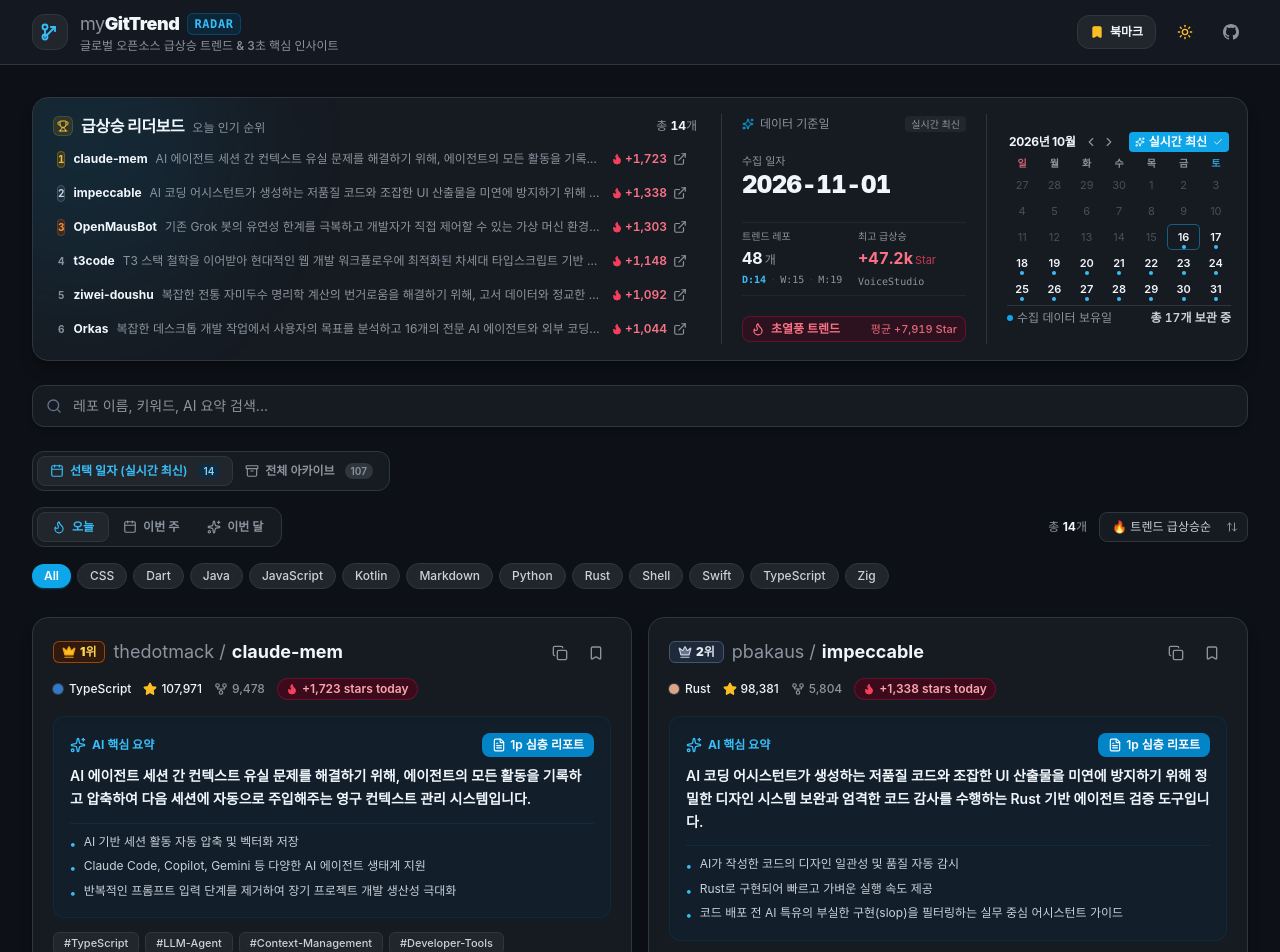
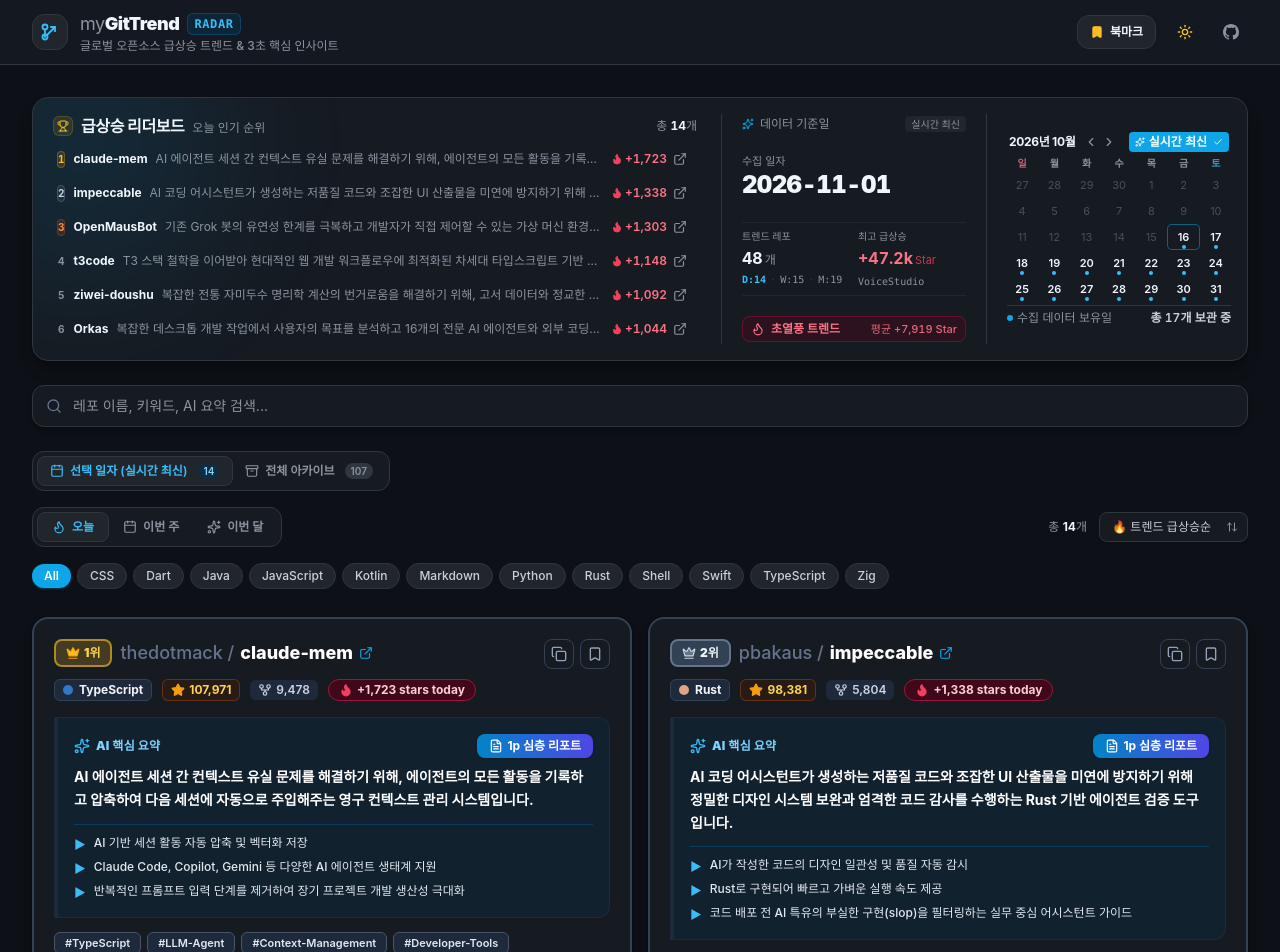
Before and after one commit to yusulike/myGitTrend, a React (Vite) app: page / in a window 1280 px wide. Shown: the top 952 px of the page. Built offline with nearby package versions, Linux system fonts and the light colour scheme.

Commit message:
style(RepoCard): adopt bolder high-contrast variant with accent highlights via Impeccable live

```diff
--- a/src/components/RepoCard.tsx
+++ b/src/components/RepoCard.tsx
@@ -71,27 +71,25 @@ export function RepoCard({
   return (
     <article
       id={cardId}
-      className="group bg-white dark:bg-[#161b22] border border-slate-200 dark:border-[#30363d] rounded-2xl p-5 hover:border-sky-500/60 dark:hover:border-[#58a6ff]/60 shadow-sm hover:shadow-md dark:shadow-lg dark:shadow-black/30 dark:hover:shadow-black/50 transition-all flex flex-col justify-between scroll-mt-24"
+      className="group bg-white dark:bg-[#161b22] border-2 border-slate-300 dark:border-slate-700 hover:border-sky-500 dark:hover:border-sky-400 rounded-2xl p-5 shadow-md hover:shadow-xl dark:shadow-black/50 transition-all flex flex-col justify-between scroll-mt-24"
     >
       <div>
-        {/* Header row: Owner/Repo + Quick Actions */}
         <div className="flex items-start justify-between gap-3 mb-2.5">
           <div className="min-w-0 flex-1 flex items-center gap-2 flex-wrap">
-            {/* Crown Badge for Top 1, 2, 3 located to the left of the title */}
             {rank === 1 && (
-              <span className="inline-flex items-center gap-1 px-2 py-0.5 rounded-md text-xs font-black bg-amber-100/90 dark:bg-amber-950/60 text-amber-700 dark:text-amber-300 border border-amber-300 dark:border-amber-700/80 shrink-0 shadow-xs">
+              <span className="inline-flex items-center gap-1 px-2.5 py-1 rounded-lg text-xs font-black bg-amber-400/20 text-amber-600 dark:text-amber-300 border-2 border-amber-400/60 shrink-0 shadow-sm">
                 <Crown className="w-3.5 h-3.5 text-amber-500 fill-amber-400 shrink-0" />
                 <span>1위</span>
               </span>
             )}
             {rank === 2 && (
-              <span className="inline-flex items-center gap-1 px-2 py-0.5 rounded-md text-xs font-black bg-slate-100 dark:bg-slate-800 text-slate-700 dark:text-slate-200 border border-slate-300 dark:border-slate-600 shrink-0 shadow-xs">
+              <span className="inline-flex items-center gap-1 px-2.5 py-1 rounded-lg text-xs font-black bg-slate-200 dark:bg-slate-700 text-slate-800 dark:text-slate-100 border-2 border-slate-400 dark:border-slate-500 shrink-0 shadow-sm">
                 <Crown className="w-3.5 h-3.5 text-slate-400 dark:text-slate-300 fill-slate-300 dark:fill-slate-500 shrink-0" />
                 <span>2위</span>
               </span>
             )}
             {rank === 3 && (
-              <span className="inline-flex items-center gap-1 px-2 py-0.5 rounded-md text-xs font-black bg-orange-100/90 dark:bg-orange-950/60 text-orange-800 dark:text-orange-300 border border-orange-300/80 dark:border-orange-700/60 shrink-0 shadow-xs">
+              <span className="inline-flex items-center gap-1 px-2.5 py-1 rounded-lg text-xs font-black bg-orange-400/20 text-orange-700 dark:text-orange-300 border-2 border-orange-400/60 shrink-0 shadow-sm">
                 <Crown className="w-3.5 h-3.5 text-orange-600 dark:text-orange-400 fill-orange-500/80 shrink-0" />
                 <span>3위</span>
               </span>
@@ -101,81 +99,64 @@ export function RepoCard({
               href={item.url}
               target="_blank"
               rel="noopener noreferrer"
-              className="group-hover:text-sky-600 dark:group-hover:text-[#58a6ff] font-bold text-base sm:text-lg text-slate-900 dark:text-[#f0f6fc] inline-flex items-center gap-1.5 break-all transition-colors"
+              className="font-extrabold text-base sm:text-lg text-slate-900 dark:text-white group-hover:text-sky-600 dark:group-hover:text-sky-400 inline-flex items-center gap-1.5 break-all transition-colors"
             >
-              <span className="text-slate-500 dark:text-[#8b949e] font-normal">
-                {item.owner} /
-              </span>
+              <span className="text-slate-400 dark:text-slate-500 font-medium">{item.owner} /</span>
               <span>{item.repo}</span>
-              <ExternalLink className="w-3.5 h-3.5 text-slate-400 dark:text-[#8b949e] opacity-0 group-hover:opacity-100 transition-opacity shrink-0" />
+              <ExternalLink className="w-3.5 h-3.5 text-sky-500 shrink-0" />
             </a>
           </div>
 
           <div className="flex items-center gap-1.5 shrink-0">
-            {/* Clone URL Copy */}
             <button
               onClick={handleCopyClone}
-              className="p-1.5 rounded-lg text-slate-500 dark:text-[#8b949e] hover:text-slate-900 dark:hover:text-[#f0f6fc] hover:bg-slate-100 dark:hover:bg-[#21262d] border border-transparent hover:border-slate-200 dark:hover:border-[#30363d] transition-colors"
+              className="p-1.5 rounded-lg text-slate-600 dark:text-slate-400 hover:text-slate-900 dark:hover:text-white hover:bg-slate-100 dark:hover:bg-slate-800 border border-slate-200 dark:border-slate-700 transition-colors"
               title="git clone 명령어 복사"
             >
-              {copied ? (
-                <Check className="w-4 h-4 text-emerald-500 dark:text-emerald-400" />
-              ) : (
-                <Copy className="w-4 h-4" />
-              )}
+              {copied ? <Check className="w-4 h-4 text-emerald-500" /> : <Copy className="w-4 h-4" />}
             </button>
-
-            {/* Bookmark Button */}
             <button
               onClick={() => onToggleBookmark(item.id)}
-              className={`p-1.5 rounded-lg transition-colors ${
+              className={`p-1.5 rounded-lg transition-colors border ${
                 isBookmarked
-                  ? 'text-amber-500 dark:text-amber-400 bg-amber-50 dark:bg-amber-950/60 border border-amber-200 dark:border-amber-800/60'
-                  : 'text-slate-400 dark:text-[#8b949e] hover:text-amber-500 dark:hover:text-amber-400 hover:bg-slate-100 dark:hover:bg-[#21262d] border border-transparent hover:border-slate-200 dark:hover:border-[#30363d]'
+                  ? 'text-amber-500 bg-amber-50 dark:bg-amber-950/60 border-amber-300 dark:border-amber-700'
+                  : 'text-slate-400 hover:text-amber-500 hover:bg-slate-100 dark:hover:bg-slate-800 border-slate-200 dark:border-slate-700'
               }`}
               title={isBookmarked ? '북마크 제거' : '북마크 추가'}
             >
-              <Bookmark
-                className={`w-4 h-4 ${isBookmarked ? 'fill-amber-500 dark:fill-amber-400' : ''}`}
-              />
+              <Bookmark className={`w-4 h-4 ${isBookmarked ? 'fill-amber-500' : ''}`} />
             </button>
           </div>
         </div>
 
-        {/* Stats & Language Row */}
-        <div className="flex flex-wrap items-center gap-3 text-xs text-slate-500 dark:text-[#8b949e] mb-4">
+        {/* Stats Row with bold badges */}
+        <div className="flex flex-wrap items-center gap-2.5 text-xs mb-4">
           {item.language && (
-            <span className="flex items-center gap-1.5 font-medium text-slate-700 dark:text-[#f0f6fc]">
-              <span
-                className="w-2.5 h-2.5 rounded-full inline-block ring-1 ring-slate-300 dark:ring-slate-700"
-                style={{ backgroundColor: langColor }}
-              />
+            <span className="flex items-center gap-1.5 font-bold px-2 py-0.5 rounded-md bg-slate-100 dark:bg-slate-800 border border-slate-200 dark:border-slate-700 text-slate-800 dark:text-slate-100">
+              <span className="w-2.5 h-2.5 rounded-full inline-block" style={{ backgroundColor: langColor }} />
               {item.language}
             </span>
           )}
-
-          <span className="flex items-center gap-1 font-medium text-slate-700 dark:text-[#f0f6fc]">
-            <Star className="w-3.5 h-3.5 text-amber-500 dark:text-amber-400 fill-amber-500 dark:fill-amber-400" />
+          <span className="flex items-center gap-1 font-bold px-2 py-0.5 rounded-md bg-amber-50 dark:bg-amber-950/40 border border-amber-200 dark:border-amber-800/60 text-amber-700 dark:text-amber-300">
+            <Star className="w-3.5 h-3.5 fill-amber-500 text-amber-500" />
             {item.stars.toLocaleString()}
           </span>
-
-          <span className="flex items-center gap-1 font-medium text-slate-500 dark:text-[#8b949e]">
+          <span className="flex items-center gap-1 font-semibold px-2 py-0.5 rounded-md bg-slate-100 dark:bg-slate-800 text-slate-600 dark:text-slate-300">
             <GitFork className="w-3.5 h-3.5" />
             {item.forks.toLocaleString()}
           </span>
-
           {item.starsPeriod > 0 && (
-            <span className="flex items-center gap-1 font-semibold text-rose-600 dark:text-rose-300 bg-rose-50 dark:bg-rose-950/70 border border-rose-200 dark:border-rose-900/60 px-2 py-0.5 rounded-full">
-              <Flame className="w-3 h-3 fill-rose-500 text-rose-500" />
+            <span className="flex items-center gap-1 font-bold text-rose-700 dark:text-rose-200 bg-rose-100 dark:bg-rose-950/80 border border-rose-300 dark:border-rose-800 px-2.5 py-0.5 rounded-full shadow-xs">
+              <Flame className="w-3.5 h-3.5 fill-rose-500 text-rose-500" />
               +{item.starsPeriod.toLocaleString()} {periodLabel}
             </span>
           )}
         </div>
 
-        {/* AI Summary Highlight Box */}
-        <div className="bg-sky-50/60 dark:bg-sky-950/20 border border-sky-100 dark:border-sky-900/30 rounded-xl p-4 mb-3.5 shadow-sm dark:shadow-inner">
+        {/* AI Summary Box with Left Accent Strip */}
+        <div className="border-l-4 border-l-sky-500 bg-sky-50/80 dark:bg-sky-950/30 border-y border-r border-slate-200 dark:border-slate-800 rounded-r-xl rounded-l-none p-4 mb-3.5 shadow-sm">
           <div className="flex items-center justify-between gap-2 mb-2">
-            <div className="flex items-center gap-1.5 text-sky-600 dark:text-sky-400 text-xs font-bold">
+            <div className="flex items-center gap-1.5 text-sky-700 dark:text-sky-300 text-xs font-black tracking-wide uppercase">
               <Sparkles className="w-4 h-4 text-sky-600 dark:text-sky-400" />
               <span>AI 핵심 요약</span>
             </div>
@@ -186,26 +167,21 @@ export function RepoCard({
                   e.stopPropagation();
                   onOpenReport(item);
                 }}
-                className="inline-flex items-center gap-1 px-2.5 py-1 text-xs font-semibold rounded-lg bg-sky-600 hover:bg-sky-700 text-white shadow-xs hover:shadow transition-all"
-                title="1-Page 기술 심층 분석 보고서 열기"
+                className="inline-flex items-center gap-1 px-3 py-1 text-xs font-bold rounded-lg bg-gradient-to-r from-sky-600 to-indigo-600 hover:from-sky-500 hover:to-indigo-500 text-white shadow hover:shadow-md transition-all"
               >
                 <FileText className="w-3.5 h-3.5" />
                 <span>1p 심층 리포트</span>
               </button>
             )}
           </div>
-          <p className="text-sm font-semibold text-slate-800 dark:text-[#f0f6fc] leading-relaxed mb-3">
+          <p className="text-sm font-bold text-slate-900 dark:text-white leading-relaxed mb-3">
             {item.summaryKo}
           </p>
-
           {item.keyFeaturesKo && item.keyFeaturesKo.length > 0 && (
-            <ul className="space-y-1.5 pt-2.5 border-t border-sky-100 dark:border-sky-900/30">
+            <ul className="space-y-1.5 pt-2.5 border-t border-sky-200/60 dark:border-sky-800/50">
               {item.keyFeaturesKo.map((feat, idx) => (
-                <li
-                  key={idx}
-                  className="text-xs text-slate-600 dark:text-[#c9d1d9] flex items-start gap-2 leading-snug"
-                >
-                  <span className="text-sky-600 dark:text-sky-400 font-bold mt-0.5">•</span>
+                <li key={idx} className="text-xs text-slate-700 dark:text-slate-200 flex items-start gap-2 font-medium">
+                  <span className="text-sky-600 dark:text-sky-400 font-black mt-0.5">▶</span>
                   <span>{feat}</span>
                 </li>
               ))}
@@ -221,7 +197,7 @@ export function RepoCard({
                 key={tag}
                 type="button"
                 onClick={() => onTagClick?.(tag)}
-                className="text-[11px] font-medium px-2.5 py-0.5 rounded-md bg-slate-100 dark:bg-[#21262d] border border-slate-200 dark:border-[#30363d] text-slate-600 dark:text-[#c9d1d9] hover:bg-slate-200 dark:hover:bg-[#30363d] hover:text-slate-900 dark:hover:text-white hover:border-slate-300 dark:hover:border-[#8b949e] transition-all"
+                className="text-[11px] font-semibold px-2.5 py-0.5 rounded-md bg-slate-100 dark:bg-slate-800 border border-slate-300 dark:border-slate-600 text-slate-700 dark:text-slate-200 hover:bg-sky-50 dark:hover:bg-sky-950/50 hover:border-sky-400 transition-all"
               >
                 #{tag}
               </button>
@@ -230,21 +206,16 @@ export function RepoCard({
         )}
       </div>
 
-      {/* Footer / Original Description Collapse */}
-      <div className="pt-2 border-t border-slate-200 dark:border-[#30363d]">
+      <div className="pt-2 border-t border-slate-200 dark:border-slate-800">
         <button
           onClick={() => setShowOriginal(!showOriginal)}
-          className="text-[11px] text-slate-500 dark:text-[#8b949e] hover:text-slate-800 dark:hover:text-[#f0f6fc] flex items-center gap-1 transition-colors font-medium"
+          className="text-[11px] text-slate-500 dark:text-slate-400 hover:text-slate-900 dark:hover:text-white flex items-center gap-1 font-semibold"
         >
           <span>원문 설명 {showOriginal ? '접기' : '보기'}</span>
-          {showOriginal ? (
-            <ChevronUp className="w-3 h-3" />
-          ) : (
-            <ChevronDown className="w-3 h-3" />
-          )}
+          {showOriginal ? <ChevronUp className="w-3 h-3" /> : <ChevronDown className="w-3 h-3" />}
         </button>
         {showOriginal && (
-          <p className="mt-1.5 text-xs text-slate-600 dark:text-[#8b949e] italic bg-slate-50 dark:bg-[#0d1117] border border-slate-200 dark:border-[#30363d] p-2.5 rounded-lg leading-relaxed">
+          <p className="mt-1.5 text-xs text-slate-700 dark:text-slate-300 italic bg-slate-50 dark:bg-slate-900 border border-slate-200 dark:border-slate-700 p-2.5 rounded-lg leading-relaxed">
             {item.description}
           </p>
         )}
```
